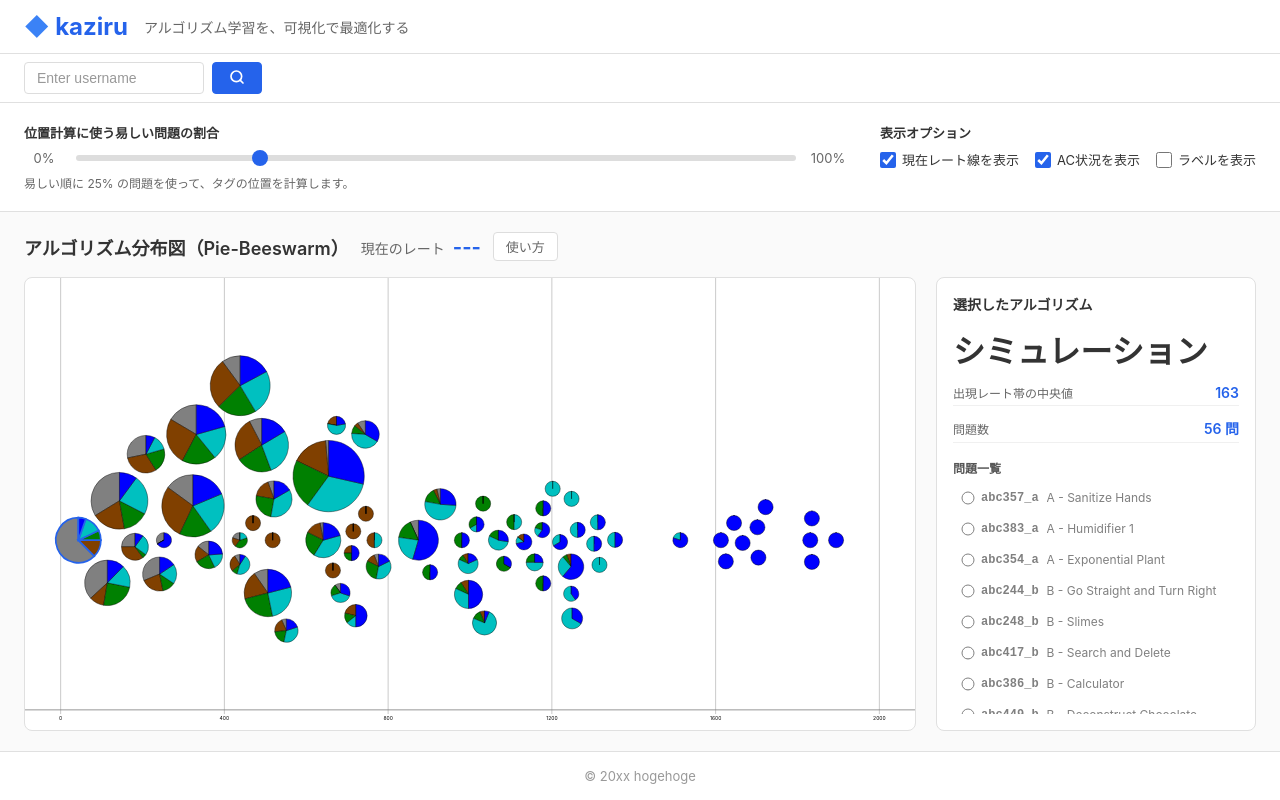
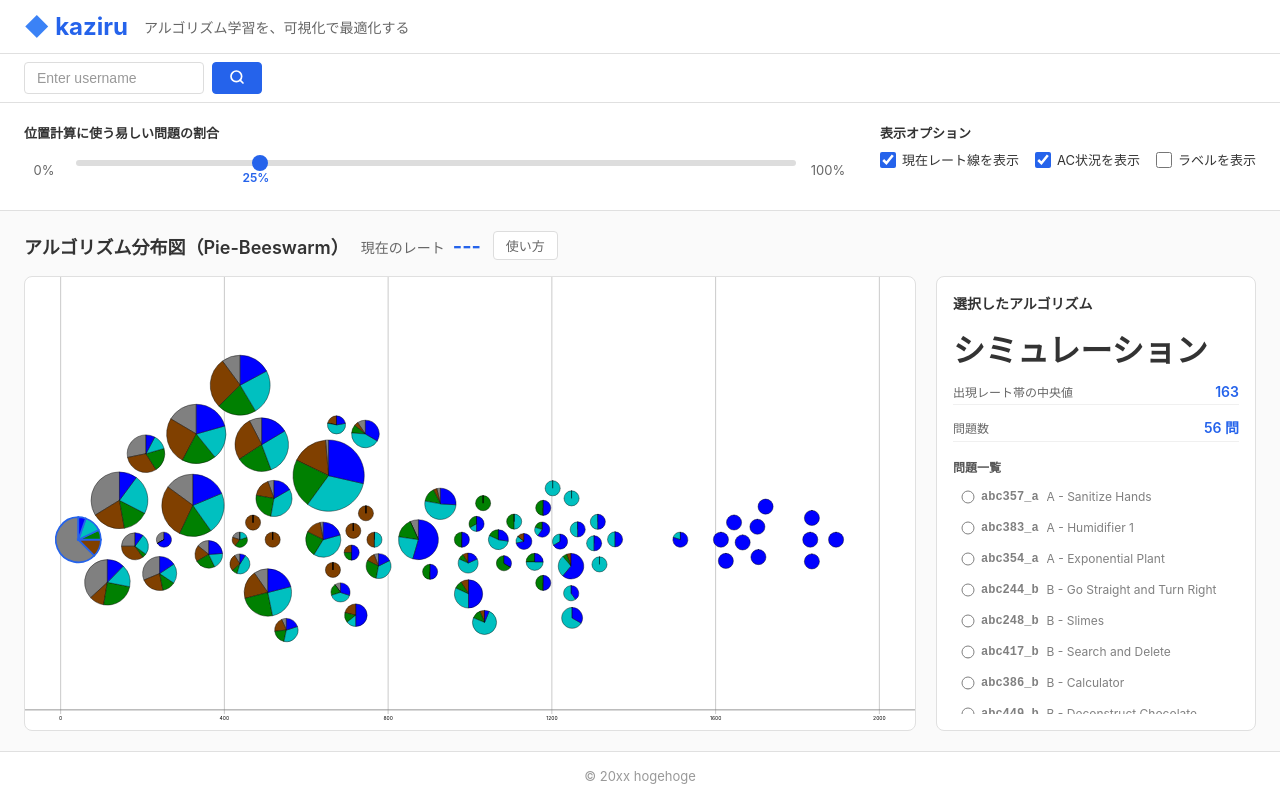
Before and after one commit to vdslab/theme2026-kaziru, a React (Vite) app: page / in a window 1280 px wide. Built offline with nearby package versions, Linux system fonts and the light colour scheme.

Commit message:
feat: スライダーのスタイルを改善し、値の表示機能を追加

```diff
--- a/src/components/Main.jsx
+++ b/src/components/Main.jsx
@@ -51,10 +51,6 @@ export default function Main({
   const [submissionsMap, setSubmissionsMap] = useState(new Map());
   const [submissionsLoaded, setSubmissionsLoaded] = useState(false);
   const lowerFractionPercent = Math.round(lowerFraction * 100);
-  const lowerFractionDescription =
-    lowerFractionPercent === 0
-      ? "0%では、各タグの最も易しい1問を使って位置を計算します。"
-      : `易しい順に ${lowerFractionPercent}% の問題を使って、タグの位置を計算します。`;
 
   const handleFetchRate = async () => {
     const trimmed = username.trim();
@@ -143,6 +139,7 @@ export default function Main({
           </div>
           <div className="range-slider">
             <span>0%</span>
+            <div className="range-slider-input">
               <input
                 type="range"
                 min="0"
@@ -153,11 +150,15 @@ export default function Main({
                 aria-label="位置計算に使う易しい問題の割合"
                 aria-valuetext={`易しい順に${lowerFractionPercent}%の問題を使用`}
               />
+              <output
+                className="range-slider-value"
+                style={{ left: `${lowerFractionPercent}%` }}
+              >
+                {lowerFractionPercent}%
+              </output>
+            </div>
             <span>100%</span>
           </div>
-          <p className="range-slider-description">
-            {lowerFractionDescription}
-          </p>
         </div>
 
         <div className="display-options">
--- a/style.css
+++ b/style.css
@@ -164,7 +164,14 @@ body {
   gap: 12px;
 }
 
-.range-slider input[type="range"] {
+.range-slider-input {
+  flex: 1;
+  position: relative;
+  padding-bottom: 20px;
+}
+
+.range-slider-input input[type="range"] {
+  width: 100%;
   flex: 1;
   height: 6px;
   border-radius: 3px;
@@ -173,7 +180,7 @@ body {
   -webkit-appearance: none;
 }
 
-.range-slider input[type="range"]::-webkit-slider-thumb {
+.range-slider-input input[type="range"]::-webkit-slider-thumb {
   -webkit-appearance: none;
   appearance: none;
   width: 16px;
@@ -183,7 +190,7 @@ body {
   cursor: pointer;
 }
 
-.range-slider input[type="range"]::-moz-range-thumb {
+.range-slider-input input[type="range"]::-moz-range-thumb {
   width: 16px;
   height: 16px;
   border-radius: 50%;
@@ -199,10 +206,14 @@ body {
   text-align: center;
 }
 
-.range-slider-description {
-  margin: 8px 0 0;
-  color: #666;
+.range-slider-value {
+  position: absolute;
+  top: 20px;
+  transform: translateX(-50%);
+  color: #2563eb;
   font-size: 12px;
+  font-weight: 600;
+  pointer-events: none;
 }
 
 .display-options {
```
Lines whose indentation alone changed are shown as unchanged.
